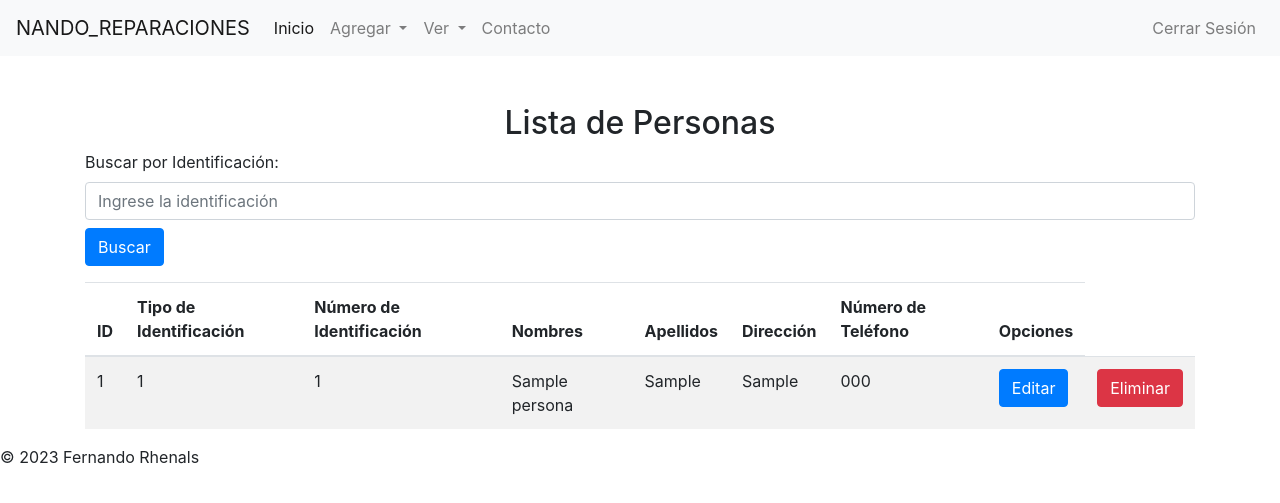
After one commit to iFerch0/nando_reparaciones, a PHP site: page /views/Personas/personaView.php in a window 1280 px wide. The commit adds this page. Shown: the top 503 px of the page. Run offline with PHP 8.4, Linux system fonts and the light colour scheme; tables that the repository leaves empty or names only in its code hold one stand-in row (values such as "Sample post"); some libraries are stand-ins or nearby versions.

Commit message:
Se implementa filtros en Lista de Personas

```diff
--- a/scripts/scripts.js
+++ b/scripts/scripts.js
@@ -1,3 +1,4 @@
+// Función para cargar datos de usuario
 function cargarDatosUsuario() {
     var identificacion = document.getElementById('identificacion').value;
     var nameInput = document.getElementById('nombres');
@@ -16,5 +17,37 @@ function cargarDatosUsuario() {
     };
     xhr.send();
 }
-// Asociar evento de clic al botón para cargar datos
-document.getElementById('loadDataButton').addEventListener('click', cargarDatosUsuario);
+
+// Agregar evento de clic al botón para cargar datos después de que se cargue el DOM
+document.addEventListener('DOMContentLoaded', function () {
+    var loadDataButton = document.getElementById('loadDataButton');
+    if (loadDataButton) {
+        loadDataButton.addEventListener('click', cargarDatosUsuario);
+    }
+});
+
+// Función para buscar personas por identificación
+function buscarPersonas() {
+    var identificacion = document.getElementById('buscarIdentificacion').value;
+
+    // Realiza una petición AJAX para buscar personas por identificación
+    var xhr = new XMLHttpRequest();
+    xhr.open('POST', '../../scripts/buscar_personas.php', true);
+    xhr.setRequestHeader('Content-Type', 'application/x-www-form-urlencoded');
+    xhr.onreadystatechange = function() {
+        if (xhr.readyState === XMLHttpRequest.DONE && xhr.status === 200) {
+            // Actualiza la tabla con los resultados de la búsqueda
+            var tableBody = document.querySelector('table tbody');
+            tableBody.innerHTML = xhr.responseText;
+        }
+    };
+    xhr.send('identificacion=' + encodeURIComponent(identificacion));
+}
+
+// Agregar evento de clic al botón de búsqueda después de que se cargue el DOM
+document.addEventListener('DOMContentLoaded', function () {
+    var btnBuscar = document.getElementById('btnBuscar');
+    if (btnBuscar) {
+        btnBuscar.addEventListener('click', buscarPersonas);
+    }
+});
--- /dev/null
+++ b/views/Personas/personaView.php
@@ -0,0 +1,48 @@
+<?php
+ include '../header.php';
+ ?>
+    <div class="container mt-5">
+        <h2 class="text-center">Lista de Personas</h2>
+        <div class="form-group">
+        <label for="buscarIdentificacion">Buscar por Identificación:</label>
+        <input type="text" class="form-control" id="buscarIdentificacion" placeholder="Ingrese la identificación">
+        <button class="btn btn-primary mt-2" id="btnBuscar">Buscar</button>
+    </div>
+        <table class="table table-striped">
+            <thead>
+                <tr>
+                    <th>ID</th>
+                    <th>Tipo de Identificación</th>
+                    <th>Número de Identificación</th>
+                    <th>Nombres</th>
+                    <th>Apellidos</th>
+                    <th>Dirección</th>
+                    <th>Número de Teléfono</th>
+                    <th>Opciones</th>
+                </tr>
+            </thead>
+            <tbody>
+            <?php
+            include '../../config/db.php';
+            $sql = "SELECT * FROM personas";
+            $result = mysqli_query($conn, $sql);
+            while ($row = mysqli_fetch_assoc($result)) {
+                echo "<tr>";
+                echo "<td>".$row['id']."</td>";
+                echo "<td>".$row['tipo_id']."</td>";
+                echo "<td>".$row['identificacion']."</td>";
+                echo "<td>".$row['nombres']."</td>";
+                echo "<td>".$row['apellidos']."</td>";
+                echo "<td>".$row['direccion']."</td>";
+                echo "<td>".$row['telefono']."</td>";
+                echo "<td><a href='editar_persona.php?id=".$row['id']."' class='btn btn-primary'>Editar</a></td>";
+                echo "<td><a href='eliminar_persona.php?id=".$row['id']."' class='btn btn-danger'>Eliminar</a></td>";
+                echo "</tr>";
+            }
+            $conn->close();
+            ?>
+
+            </tbody>
+        </table>
+    </div>
+<?php include '../footer.php' ;?>
--- a/views/footer.php
+++ b/views/footer.php
@@ -2,7 +2,7 @@
     <p>&copy; <?php echo date("Y"); ?> Fernando Rhenals</p>
 </footer>
 <script src="../../scripts/scripts.js"></script>
-<script src="https://code.jquery.com/jquery-3.5.1.slim.min.js"></script>
+<script src="https://code.jquery.com/jquery-3.6.0.min.js"></script>
 <script src="https://cdn.jsdelivr.net/npm/@popperjs/core@2.5.3/dist/umd/popper.min.js"></script>
 <script src="https://maxcdn.bootstrapcdn.com/bootstrap/4.5.2/js/bootstrap.min.js"></script>
 </body>
```
Also changed, not shown: index.php (+25 -1 lines), scripts/buscar_personas.php (added, +24 -0 lines), .htaccess (added).
